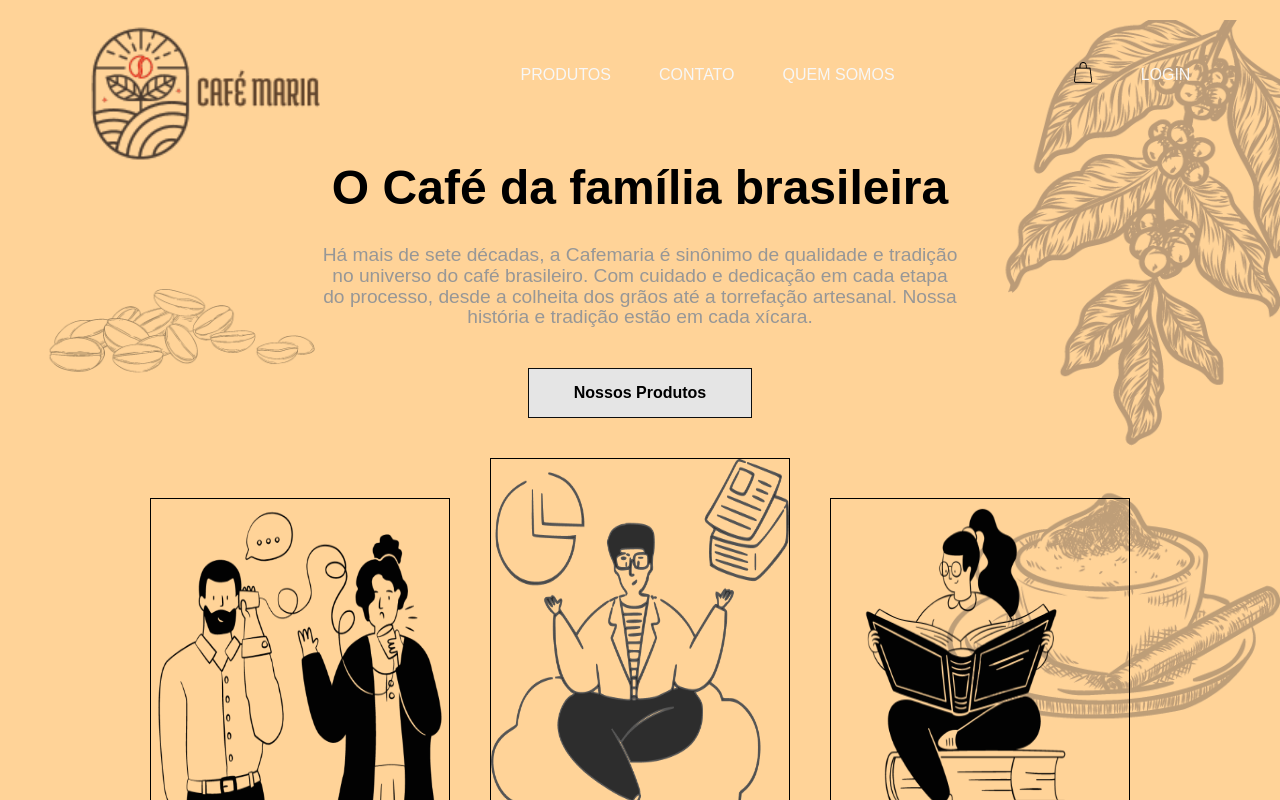
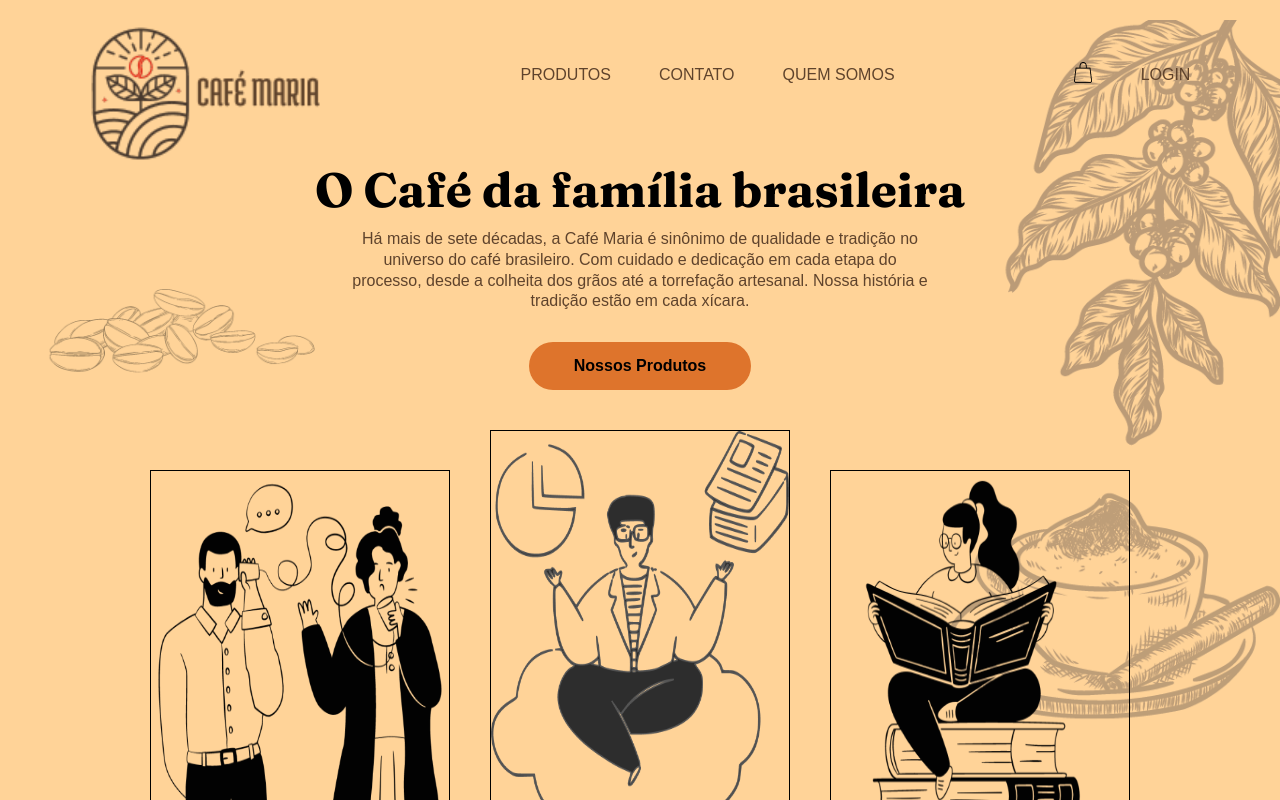
Before and after one commit to guipaterlini/Projeto-Cafemaria, a React (Create React App) app: page / in a window 1280 px wide. Shown: the top 800 px of the page. Built offline with nearby package versions, Linux system fonts and the light colour scheme.

Commit message:
Feature: adicionado estilização da home com cores e fontes

```diff
--- a/public/index.html
+++ b/public/index.html
@@ -15,7 +15,7 @@
     <link rel="preconnect" href="https://fonts.googleapis.com" />
     <link rel="preconnect" href="https://fonts.gstatic.com" crossorigin />
     <link
-      href="https://fonts.googleapis.com/css2?family=Fraunces:opsz,wght@9..144,600&family=Lora:ital,wght@0,400;0,500;0,600;0,700;1,400;1,500;1,600;1,700&display=swap"
+      href="https://fonts.googleapis.com/css2?family=Fraunces:opsz,wght@9..144,600;9..144,700;9..144,800&family=Lora:ital,wght@0,400;0,500;0,600;0,700;1,400;1,500;1,600;1,700&display=swap"
       rel="stylesheet"
     />
 
--- a/src/pages/Home/Style.ts
+++ b/src/pages/Home/Style.ts
@@ -5,26 +5,29 @@ export const FirstContainer = styled.div`
   text-align: center;
 
   h1 {
-    /* font-family: ; */
+    color: var(--cor-font-preta);
+    font-family: "Fraunces", serif;
     font-size: 3rem;
-    font-weight: 600;
-    margin-bottom: 30px;
+    font-weight: 700;
+    margin-bottom: 10px;
   }
 
   p {
-    color: #979797;
-    font-size: 1.2rem;
+    color: var(--cor-font-primaria);
+    font-size: var(--fonte-titulo);
     font-weight: 400;
     line-height: 1.3rem;
-    width: 50%;
+    width: 45%;
   }
 
   button {
-    background: #e5e5e5;
-    border: 1px solid #0d0d0d;
-    font-size: 1rem;
+    color: var(--cor-font-preta);
+    background: var(--cor-secundaria);
+    border: none;
+    border-radius: 30px;
+    font-size: var(--fonte-titulo);
     font-weight: 600;
-    margin-top: 40px;
+    margin-top: 30px;
     padding: 15px 45px;
   }
 `;
--- a/src/pages/Home/index.tsx
+++ b/src/pages/Home/index.tsx
@@ -7,7 +7,7 @@ export default function Home() {
       <FirstContainer>
         <h1>O Café da família brasileira</h1>
         <p>
-          Há mais de sete décadas, a Cafemaria é sinônimo de qualidade e
+          Há mais de sete décadas, a Café Maria é sinônimo de qualidade e
           tradição no universo do café brasileiro. Com cuidado e dedicação em
           cada etapa do processo, desde a colheita dos grãos até a torrefação
           artesanal. Nossa história e tradição estão em cada xícara.
--- a/src/styles/global.css
+++ b/src/styles/global.css
@@ -3,6 +3,7 @@
   --cor-secundaria: #de742c;
   --cor-font-primaria: #5f432c;
   --cor-font-secundaria: #fff;
+  --cor-font-preta: #000;
   --cor-alternativa: #e02515;
   --fonte-corpo: 0.875rem; /* 14px / 16px */
   --fonte-titulo: 1rem; /* 16px / 16px */
@@ -11,11 +12,12 @@
   --fonte-destaque: 2rem; /* 32px / 16px */
   --fonte-muito-grande: 2.5rem; /* 40px / 16px */
   --fonte-enorme: 3rem; /* 48px / 16px */
-  --fonte-family: 'Lora', serif;;
+  --fonte-family: "Lora", serif;
 }
 
 * {
   box-sizing: border-box;
+  color: var(--cor-font-primaria);
   font-family: sans-serif;
   list-style: none;
   margin: 0 auto;
@@ -33,7 +35,3 @@ body {
   background-repeat: no-repeat;
   background-size: contain;
 }
-
-a {
-  color: #f7f7f7;
-}
```
